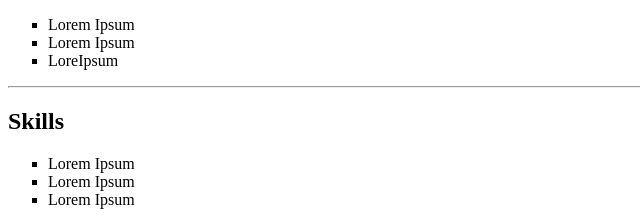
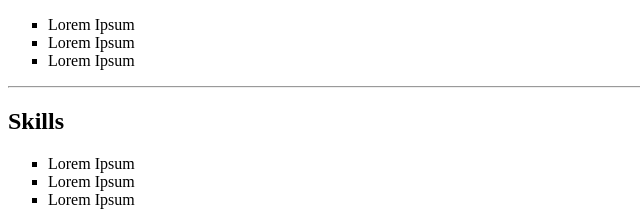
Before and after one commit to CalebScott0/Block08Workshop, a plain HTML site: page resume.html in a window 1280 px wide. Shown: the part 353-570 px from the top of the page, 0-640 px from the left. Drawn offline with Linux system fonts and the light colour scheme.

Commit message:
Block08workshop

```diff
--- a/resume.html
+++ b/resume.html
@@ -24,7 +24,7 @@
       <ul type="square">
         <li>Lorem Ipsum</li>
         <li>Lorem Ipsum</li>
-        <li>LoreIpsum</li>
+        <li>Lorem Ipsum</li>
       </ul>
     </div>
     <hr/>
```
